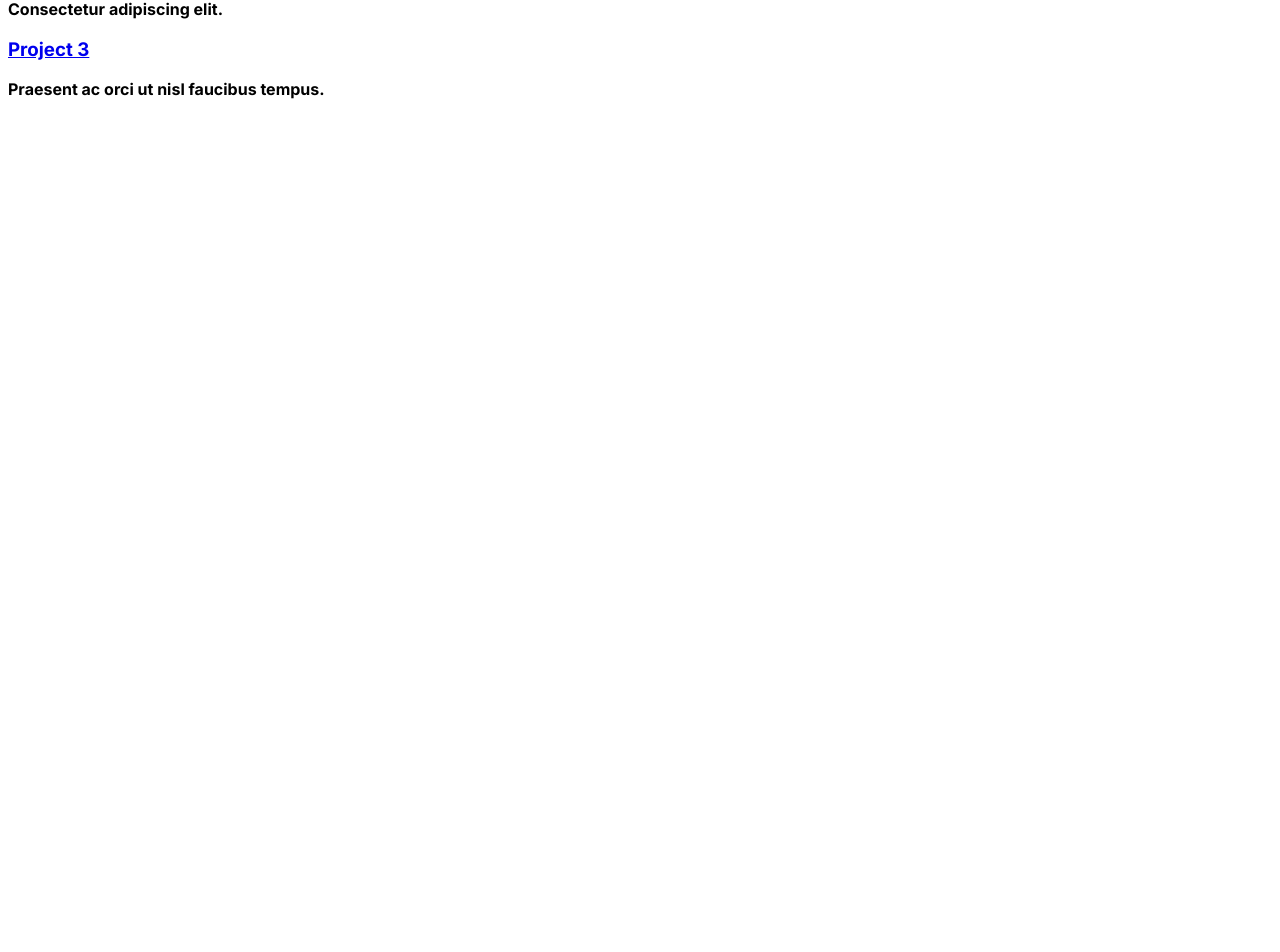
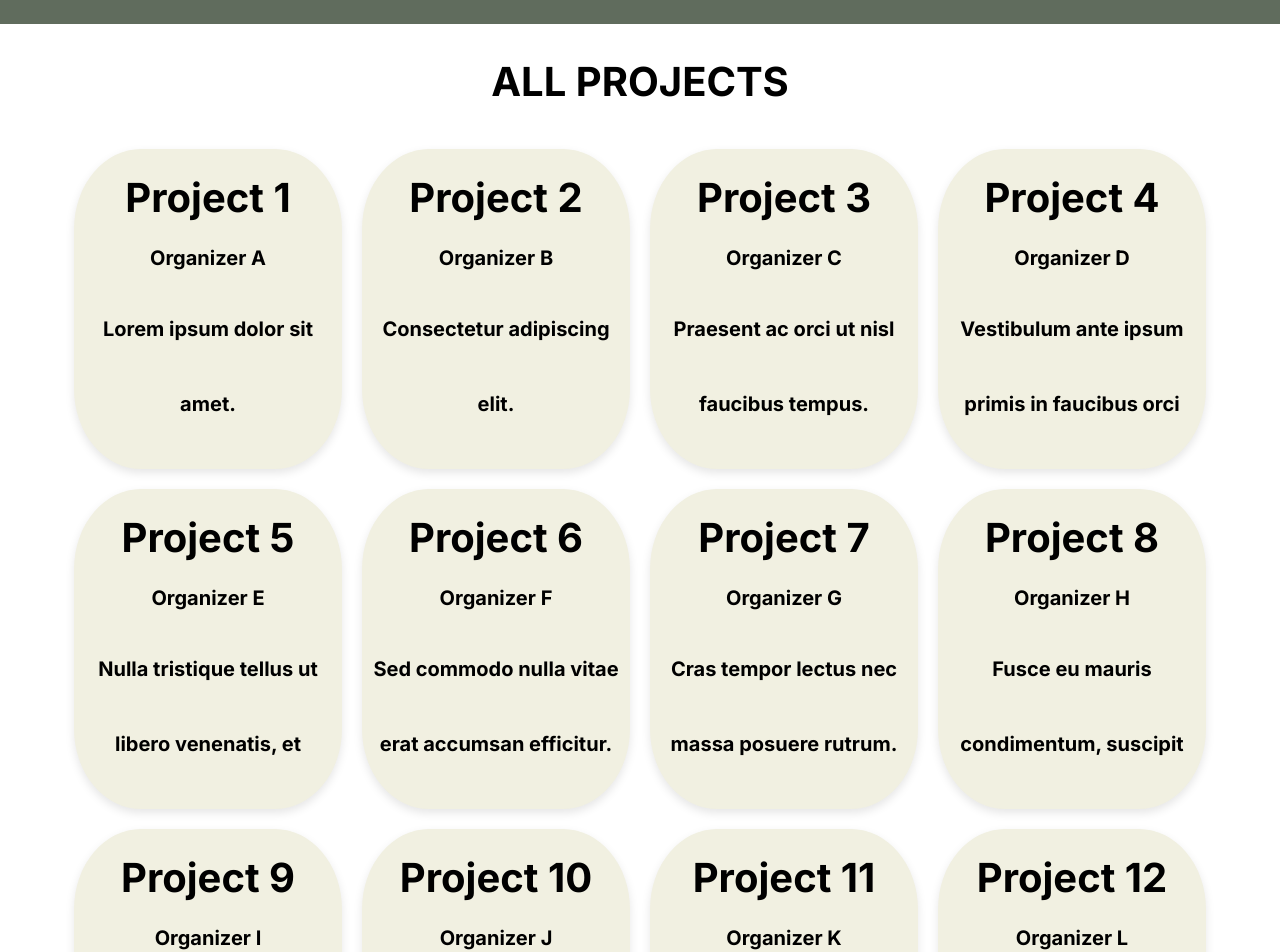
Before and after one commit to DvScriptsSK/erasmus-matching-platform, a React (Create React App) app: page / in a window 1280 px wide. Shown: the part 760-1712 px from the top of the page. Before the commit the page ends 875 px from the top, so only its background shows below. Built offline with nearby package versions, Linux system fonts and the light colour scheme.

Commit message:
start of project list

```diff
--- a/src/App.css
+++ b/src/App.css
@@ -1,18 +1,26 @@
 @import url('https://fonts.googleapis.com/css2?family=Inter:wght@700&display=swap');
-*{
+body {
+  margin: 0;
+  padding: 0;
+}
+html {
+  scroll-behavior: smooth;
+}
+* {
     font-family: 'Inter', sans-serif;
     user-select: none;
 }
 
 .header {
     text-align: center;
-  height: 70vh;
-  background-color: rgb(12, 189, 12);
+    height: 98vh;
+    background-color: #606C5D;
     padding: 0;
     margin: 0;
     width: 100%;
     color: white;
 }
+
 .header h1 {
     position: relative;
     top: 3rem;
@@ -20,6 +28,7 @@
     margin: 0;
     padding: 0;
 }
+
 .header h2 {
     position: relative;
     right: 68vh;
@@ -28,20 +37,22 @@
     margin: 0;
     padding: 0;
 }
+
 .header button {
     position: relative;
     top: 13rem;
     right: 40rem;
     width: 10rem;
     height: 3rem;
-  border: 3px  dashed red;
+    border: 3px dashed red;
     background-color: transparent;
     color: white;
     font-size: large;
 }
+
 .header button:hover {
     cursor: pointer;
-  background-color: rgb(12, 189, 12);
+    background-color: rgb(77, 83, 77);
     color: white;
-  border: 1px  dashed red;
+    border: 1px dashed red;
 }
--- a/src/components/project-list/ProjectList.jsx
+++ b/src/components/project-list/ProjectList.jsx
@@ -2,18 +2,26 @@ import React from 'react';
 import { Link } from 'react-router-dom';
 import projectsData from '../../projectsData';
 import './project.css';
+
 const ProjectList = () => {
   return (
-    <div>
-      <h2>Project List</h2>
-      {projectsData.map((project) => (
-        <div key={project.id} className='project-list'>
-          <h3>
-            <Link to={`/project/${project.id}`}>{project.title}</Link>
-          </h3>
-          <p>{project.description}</p>
-        </div>
-      ))}
+    <div className='project-list-container-div'>
+      <h2 className='project-list-container-title'>ALL PROJECTS</h2>
+      <center>
+      <div className='project-list-container'>
+        {projectsData.map((project) => (
+            <div className='project-list'>
+          <Link to={`/project/${project.id}`} key={project.id} style={{ textDecoration: 'none' }}>
+              <h3 className='project-list-des'>
+                <span className='project-list-title'>{project.title}</span>
+              </h3>
+              <span className='project-list-organizer'>{project.organizer}</span>
+              <p className='project-list-desc'>{project.description}</p>
+              </Link>
+            </div>
+        ))}
+      </div>
+      </center>
     </div>
   );
 };
--- a/src/components/project-list/project.css
+++ b/src/components/project-list/project.css
@@ -0,0 +1,76 @@
+@import url('https://fonts.googleapis.com/css2?family=Inter:wght@700&display=swap');
+
+* {
+    font-family: 'Inter', sans-serif;
+    user-select: none;
+}
+
+  *::-webkit-scrollbar {
+    width: 0px; /* Adjust as needed */
+  }
+
+
+
+.project-list-container {
+    display: flex;
+    flex-wrap: wrap;
+    width: 90%;
+    height: auto;
+  }
+
+  .project-list:hover {
+    cursor: pointer;
+    transform: translateY(-5px);
+    box-shadow: 0px 13px 27px -5px rgba(0, 0, 0, 0.3);
+  }
+
+  .project-list-container > .project-list {
+    background-color: #f1f0e1;
+    flex: 0 0 calc(25% - 20px);
+    height: 20rem;
+    margin: 10px;
+    text-align: center;
+    line-height: 75px;
+    font-size: 30px;
+    box-shadow: 0px 4px 10px rgba(0, 0, 0, 0.1);
+    border-radius: 25%;
+  }
+
+  .project-list {
+    overflow: hidden;
+  }
+
+  .project-list-organizer {
+    position: relative;
+    font-size: 20px;
+    color: black;
+    top: -5rem;
+  }
+
+  .project-list-title {
+    position: relative;
+    font-size: 40px;
+    color: black;
+    top: -1.5rem;
+  }
+
+  .project-list-desc {
+    position: relative;
+    font-size: 20px;
+    top: -6.5rem;
+    color: black;
+  }
+
+  .project-list-des {
+    text-decoration: none;
+  }
+  .project-list-container-div {
+    text-align: center;
+  }
+  .project-list-container-title {
+    font-size: 40px;
+    color: black;
+    text-align: center;
+    font-weight: 900;
+
+}
--- a/src/projectsData.jsx
+++ b/src/projectsData.jsx
@@ -1,7 +1,25 @@
 const projectsData = [
-    { id: 1, title: 'Project 1', description: 'Lorem ipsum dolor sit amet.' },
-    { id: 2, title: 'Project 2', description: 'Consectetur adipiscing elit.' },
-    { id: 3, title: 'Project 3', description: 'Praesent ac orci ut nisl faucibus tempus.' },
-  ];
+  { id: 1, title: 'Project 1', description: 'Lorem ipsum dolor sit amet.', organizer: 'Organizer A' },
+  { id: 2, title: 'Project 2', description: 'Consectetur adipiscing elit.', organizer: 'Organizer B' },
+  { id: 3, title: 'Project 3', description: 'Praesent ac orci ut nisl faucibus tempus.', organizer: 'Organizer C' },
+  { id: 4, title: 'Project 4', description: 'Vestibulum ante ipsum primis in faucibus orci luctus et ultrices posuere cubilia Curae.', organizer: 'Organizer D' },
+  { id: 5, title: 'Project 5', description: 'Nulla tristique tellus ut libero venenatis, et convallis lectus varius.', organizer: 'Organizer E' },
+  { id: 6, title: 'Project 6', description: 'Sed commodo nulla vitae erat accumsan efficitur.', organizer: 'Organizer F' },
+  { id: 7, title: 'Project 7', description: 'Cras tempor lectus nec massa posuere rutrum.', organizer: 'Organizer G' },
+  { id: 8, title: 'Project 8', description: 'Fusce eu mauris condimentum, suscipit odio sed, gravida nisl.', organizer: 'Organizer H' },
+  { id: 9, title: 'Project 9', description: 'Vivamus id erat sollicitudin, eleifend orci at, sollicitudin justo.', organizer: 'Organizer I' },
+  { id: 10, title: 'Project 10', description: 'Maecenas cursus turpis id aliquet dignissim.', organizer: 'Organizer J' },
+  { id: 11, title: 'Project 11', description: 'Proin consectetur lacus sit amet risus dignissim rhoncus.', organizer: 'Organizer K' },
+  { id: 12, title: 'Project 12', description: 'Vivamus aliquet mi vel enim hendrerit, nec venenatis ipsum commodo.', organizer: 'Organizer L' },
+  { id: 13, title: 'Project 13', description: 'Duis nec nisi in massa varius interdum vel sed lectus.', organizer: 'Organizer M' },
+  { id: 14, title: 'Project 14', description: 'Pellentesque dapibus lectus quis dolor feugiat, sed placerat est rutrum.', organizer: 'Organizer N' },
+  { id: 15, title: 'Project 15', description: 'Suspendisse tristique lectus sed neque facilisis, id finibus purus tempor.', organizer: 'Organizer O' },
+  { id: 16, title: 'Project 16', description: 'Vestibulum rhoncus justo ut mauris dignissim interdum.', organizer: 'Organizer P' },
+  { id: 17, title: 'Project 17', description: 'Curabitur euismod est non risus vulputate, non sollicitudin quam finibus.', organizer: 'Organizer Q' },
+  { id: 18, title: 'Project 18', description: 'Fusce ullamcorper leo vitae felis gravida, ac dignissim turpis sagittis.', organizer: 'Organizer R' },
+  { id: 19, title: 'Project 19', description: 'Phasellus vestibulum dui eu sapien laoreet, eget convallis sem eleifend.', organizer: 'Organizer S' },
+  { id: 20, title: 'Project 20', description: 'Ut consequat erat sit amet ultrices malesuada.', organizer: 'Organizer T' }
+];
+
 
   export default projectsData;
```
Lines whose indentation alone changed are shown as unchanged.
